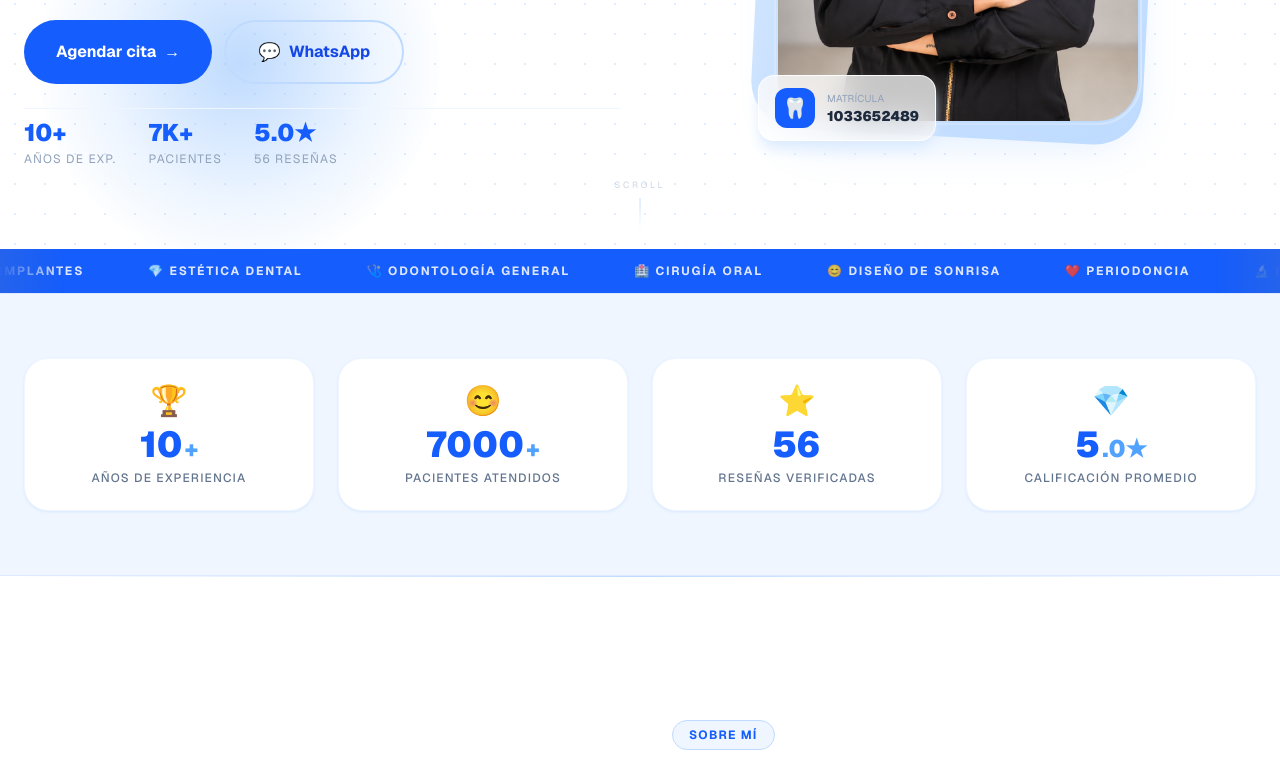
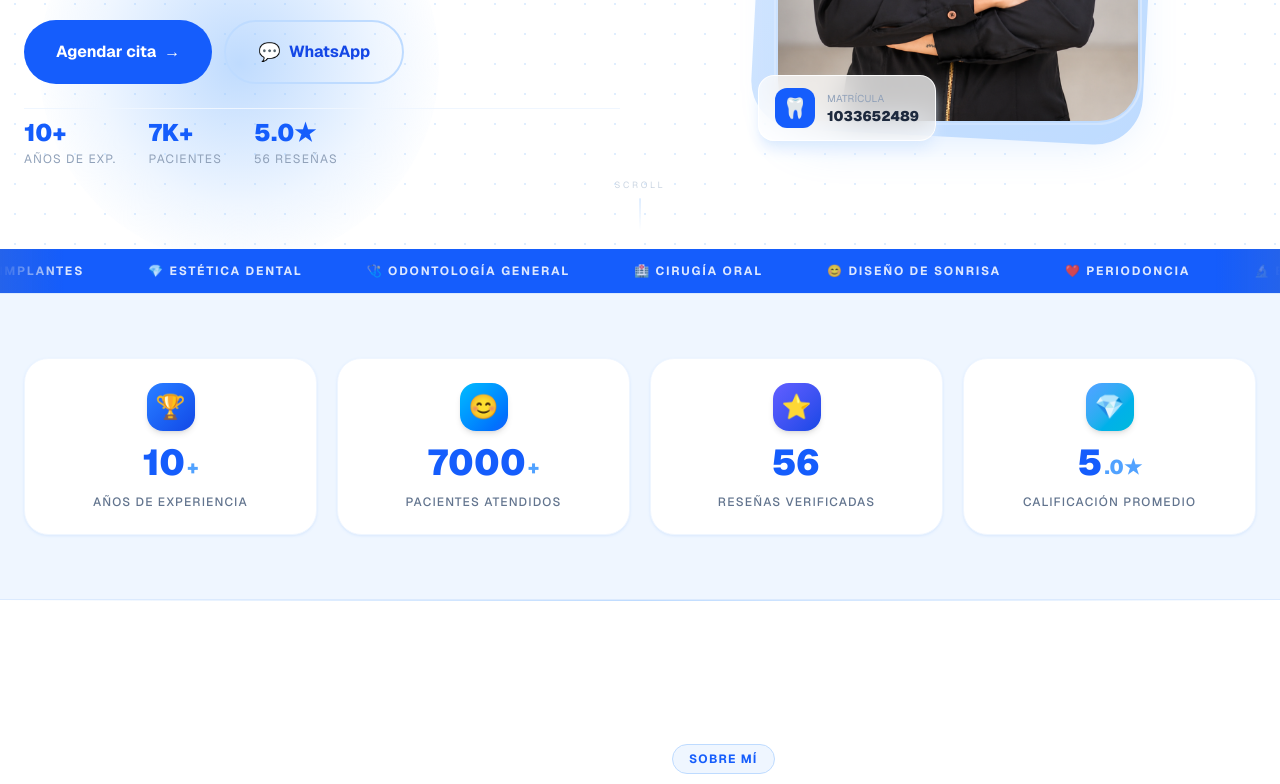
Before and after one commit to Ssantamars123/DraCamilaLondo-oDemo, a Next.js app in the folder website/: page / in a window 1280 px wide. Shown: the part 551-1335 px from the top of the page. Built offline with nearby package versions, Linux system fonts and the light colour scheme.

Commit message:
anim(stats): Framer whileInView cards + GSAP number roll-up counter
- Cards fade+scale in with staggered delay via whileInView
- whileHover lift + blue shadow
- GSAP innerText counter rolls from 0 to target on scroll
- Gradient icon squares per stat

```diff
--- a/website/components/Stats.tsx
+++ b/website/components/Stats.tsx
@@ -4,56 +4,67 @@ import { useRef } from "react";
 import gsap from "gsap";
 import ScrollTrigger from "gsap/ScrollTrigger";
 import { useGSAP } from "@gsap/react";
+import { motion } from "framer-motion";
 
 gsap.registerPlugin(ScrollTrigger);
 
 const stats = [
-  { value: 10,    suffix: "+", label: "Años de experiencia",   icon: "🏆" },
-  { value: 7000,  suffix: "+", label: "Pacientes atendidos",   icon: "😊" },
-  { value: 56,    suffix: "",  label: "Reseñas verificadas",   icon: "⭐" },
-  { value: 5,     suffix: ".0★",label: "Calificación promedio", icon: "💎" },
+  { value: 10,   suffix: "+",  label: "Años de experiencia",   icon: "🏆", color: "from-blue-500 to-blue-700" },
+  { value: 7000, suffix: "+",  label: "Pacientes atendidos",   icon: "😊", color: "from-sky-400  to-blue-600" },
+  { value: 56,   suffix: "",   label: "Reseñas verificadas",   icon: "⭐", color: "from-indigo-500 to-blue-700" },
+  { value: 5,    suffix: ".0★",label: "Calificación promedio", icon: "💎", color: "from-blue-400 to-cyan-500" },
 ];
 
 export function Stats() {
   const ref = useRef<HTMLElement>(null);
 
   useGSAP(() => {
-    gsap.fromTo(".stat-block",
-      { y: 30, opacity: 0 },
-      {
-        y: 0, opacity: 1, duration: 0.7, stagger: 0.12, ease: "power3.out",
-        scrollTrigger: { trigger: ref.current, start: "top 85%" },
-      }
-    );
-
+    // Counter roll-up with GSAP
     document.querySelectorAll(".stat-num").forEach(el => {
       const target = parseInt(el.getAttribute("data-target") || "0");
       gsap.fromTo(el,
         { innerText: 0 },
         {
-          innerText: target, duration: 2, ease: "power2.out",
-          snap: { innerText: target > 100 ? 10 : 1 },
-          scrollTrigger: { trigger: el, start: "top 90%" },
+          innerText: target,
+          duration: 2.2,
+          ease: "power2.out",
+          snap: { innerText: target > 100 ? 50 : 1 },
+          scrollTrigger: { trigger: el, start: "top 88%" },
         }
       );
     });
   }, { scope: ref });
 
   return (
-    <section ref={ref} className="py-16 bg-blue-50 border-y border-blue-100">
+    <section ref={ref} className="py-16 bg-blue-50 border-y border-blue-100 overflow-hidden">
       <div className="max-w-7xl mx-auto px-6">
-        <div className="grid grid-cols-2 md:grid-cols-4 gap-6">
-          {stats.map(s => (
-            <div key={s.label} className="stat-block flex flex-col items-center gap-2 text-center p-6 bg-white rounded-3xl shadow-sm shadow-blue-100 border border-blue-50">
-              <span className="text-3xl">{s.icon}</span>
-              <div className="flex items-end gap-0.5">
-                <span className="stat-num text-4xl font-black text-blue-600 leading-none" data-target={s.value}>
+        <div className="grid grid-cols-2 md:grid-cols-4 gap-5">
+          {stats.map((s, i) => (
+            <motion.div
+              key={s.label}
+              initial={{ opacity: 0, y: 40, scale: 0.95 }}
+              whileInView={{ opacity: 1, y: 0, scale: 1 }}
+              viewport={{ once: true, margin: "-60px" }}
+              transition={{ duration: 0.6, delay: i * 0.1, ease: [0.22, 1, 0.36, 1] }}
+              whileHover={{ y: -4, boxShadow: "0 12px 32px rgba(37,99,235,0.15)" }}
+              className="flex flex-col items-center gap-3 text-center p-6 bg-white rounded-3xl shadow-sm shadow-blue-100 border border-blue-50"
+            >
+              {/* Icon with gradient bg */}
+              <div className={`w-12 h-12 rounded-2xl bg-gradient-to-br ${s.color} flex items-center justify-center text-2xl shadow-md`}>
+                {s.icon}
+              </div>
+
+              <div className="flex items-end gap-0.5 leading-none">
+                <span className="stat-num text-4xl font-black text-blue-600" data-target={s.value}>
                   {s.value}
                 </span>
-                <span className="text-2xl font-black text-blue-400 leading-none pb-0.5">{s.suffix}</span>
+                <span className="text-xl font-black text-blue-400 pb-0.5">{s.suffix}</span>
               </div>
-              <span className="text-xs text-slate-500 font-medium uppercase tracking-widest leading-tight">{s.label}</span>
-            </div>
+
+              <span className="text-xs text-slate-500 font-medium uppercase tracking-widest leading-tight">
+                {s.label}
+              </span>
+            </motion.div>
           ))}
         </div>
       </div>
```
